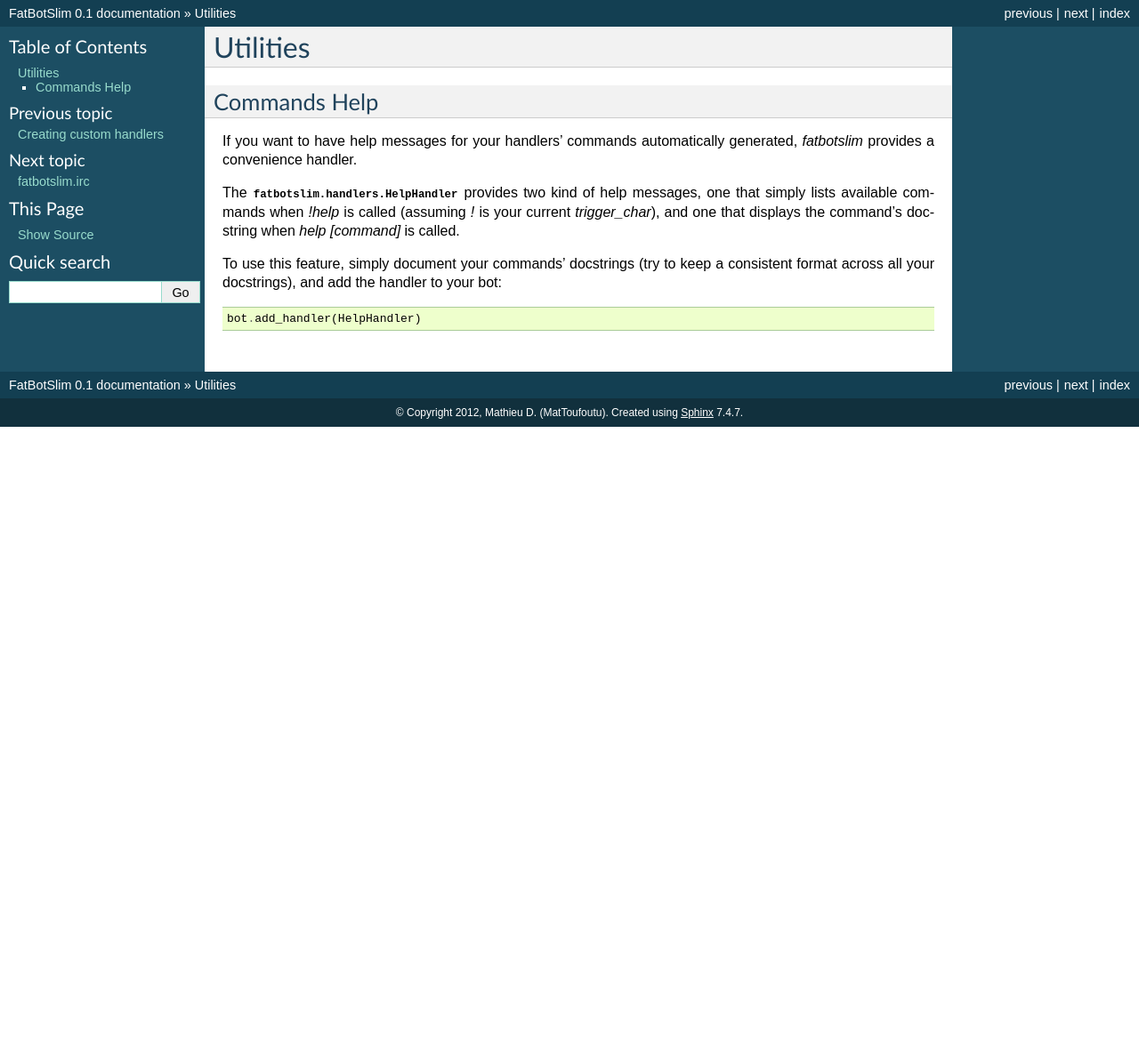
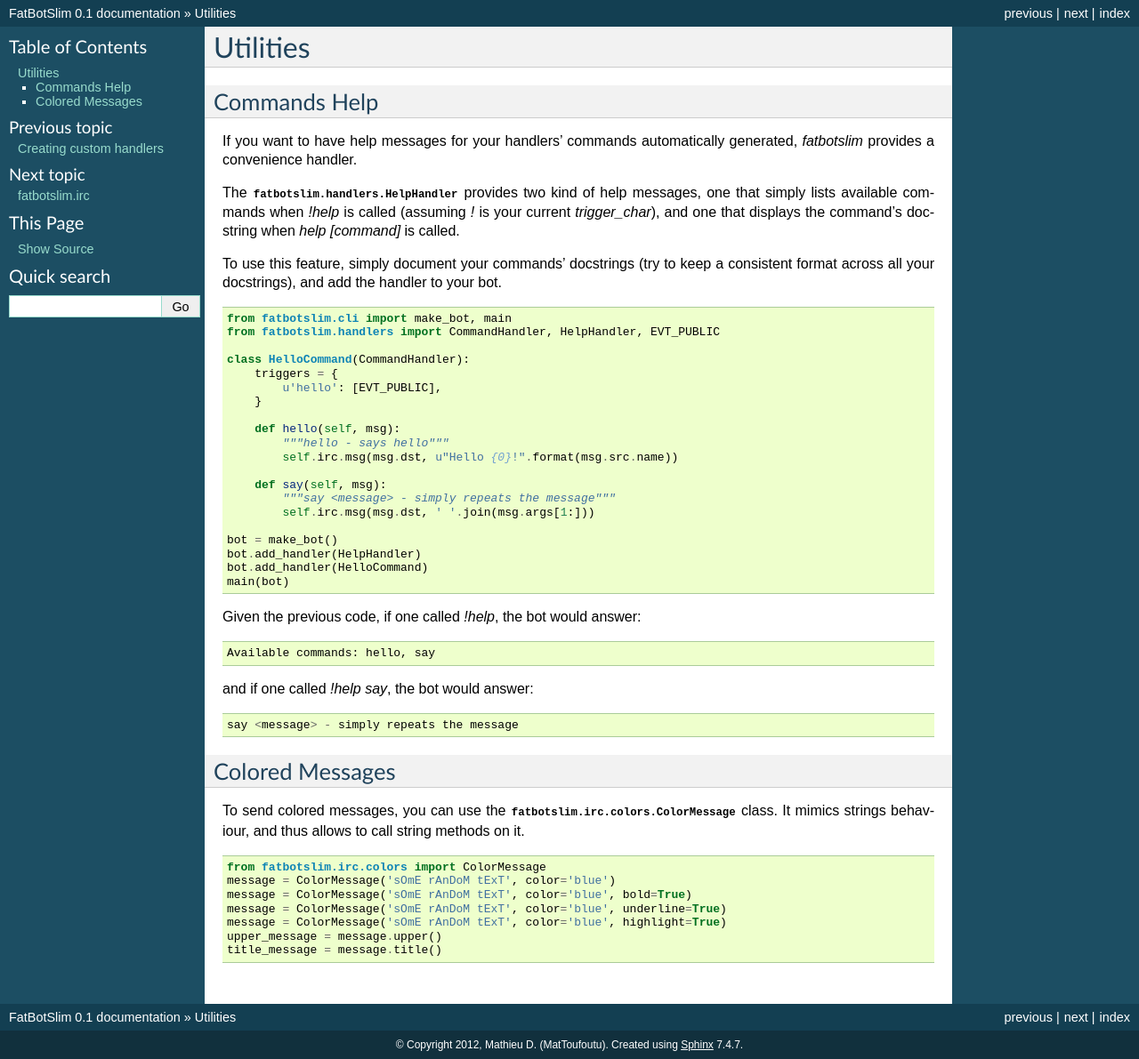
Before and after one commit to mdeous/fatbotslim, a Sphinx documentation site: the page built from docs/usage/utilities.rst, in a window 1280 px wide. Shown: the whole page at 89% size. Built offline with Sphinx 7.4.7, drawn with Linux system fonts in a browser that asks for light colours; before the commit the page ends 900 px from its top, so only the background shows below that.

Commit message:
better HelpHandler documentation + ColorMessage documentation

```diff
--- a/docs/ref/handlers.rst
+++ b/docs/ref/handlers.rst
@@ -13,3 +13,5 @@ fatbotslim.handlers
 .. autoclass:: fatbotslim.handlers.CTCPHandler
 
 .. autoclass:: fatbotslim.handlers.UnknownCodeHandler
+
+.. autoclass:: fatbotslim.handlers.HelpHandler
--- a/docs/usage/utilities.rst
+++ b/docs/usage/utilities.rst
@@ -13,6 +13,47 @@ lists available commands when `!help` is called (assuming `!` is your current `t
 and one that displays the command's docstring when `help [command]` is called.
 
 To use this feature, simply document your commands' docstrings (try to keep a consistent format
-across all your docstrings), and add the handler to your bot::
+across all your docstrings), and add the handler to your bot. ::
 
+    from fatbotslim.cli import make_bot, main
+    from fatbotslim.handlers import CommandHandler, HelpHandler, EVT_PUBLIC
+
+    class HelloCommand(CommandHandler):
+        triggers = {
+            u'hello': [EVT_PUBLIC],
+        }
+
+        def hello(self, msg):
+            """hello - says hello"""
+            self.irc.msg(msg.dst, u"Hello {0}!".format(msg.src.name))
+
+        def say(self, msg):
+            """say <message> - simply repeats the message"""
+            self.irc.msg(msg.dst, ' '.join(msg.args[1:]))
+
+    bot = make_bot()
     bot.add_handler(HelpHandler)
+    bot.add_handler(HelloCommand)
+    main(bot)
+
+Given the previous code, if one called `!help`, the bot would answer::
+
+    Available commands: hello, say
+
+and if one called `!help say`, the bot would answer::
+
+    say <message> - simply repeats the message
+
+Colored Messages
+================
+
+To send colored messages, you can use the :class:`fatbotslim.irc.colors.ColorMessage` class. It
+mimics strings behaviour, and thus allows to call string methods on it. ::
+
+    from fatbotslim.irc.colors import ColorMessage
+    message = ColorMessage('sOmE rAnDoM tExT', color='blue')
+    message = ColorMessage('sOmE rAnDoM tExT', color='blue', bold=True)
+    message = ColorMessage('sOmE rAnDoM tExT', color='blue', underline=True)
+    message = ColorMessage('sOmE rAnDoM tExT', color='blue', highlight=True)
+    upper_message = message.upper()
+    title_message = message.title()
```
